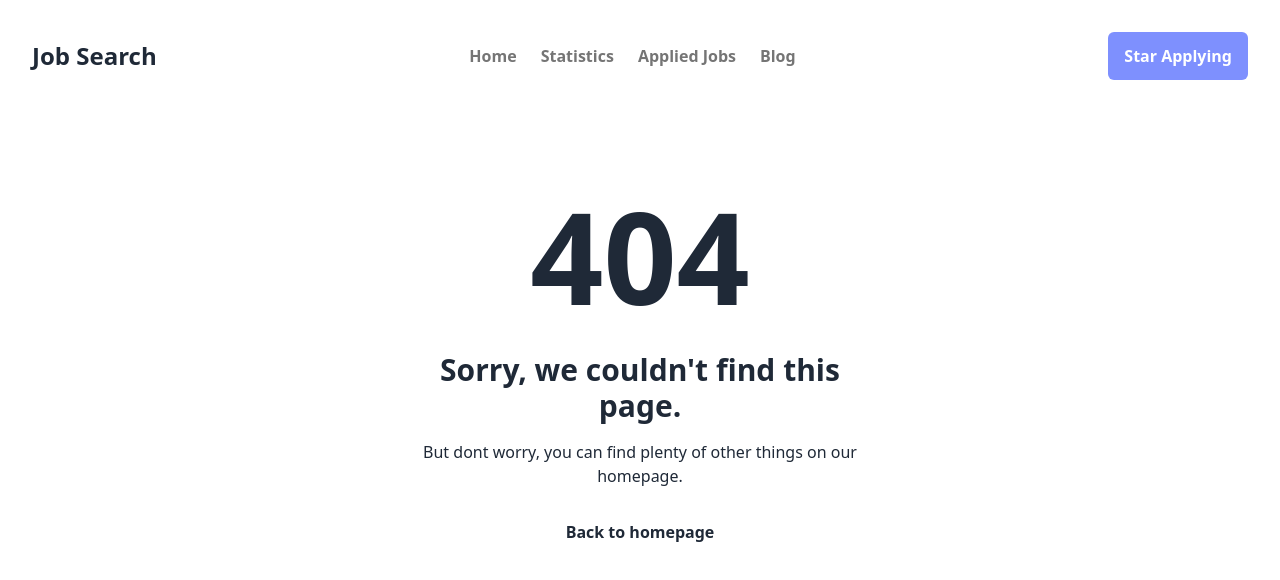
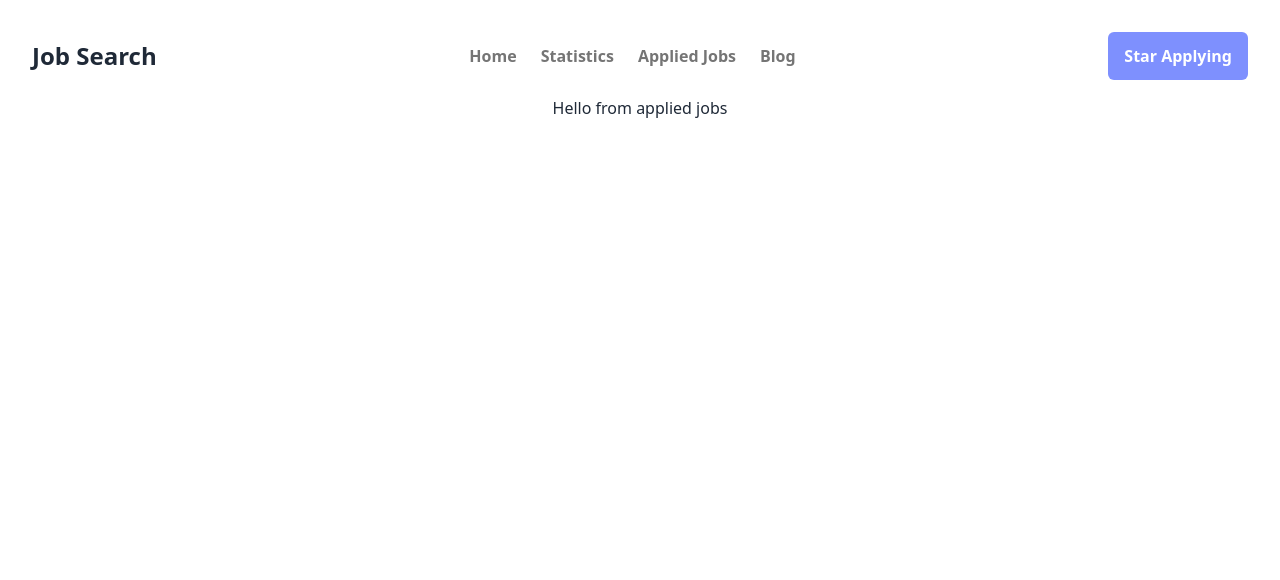
Before and after one commit to Rashed967/career-hub, a React (Vite) app: page /applied-jobs in a window 1280 px wide. Before the commit this address had no page. Shown: the top 580 px of the page. Built offline with nearby package versions, Linux system fonts and the light colour scheme.

Commit message:
nothing changes

```diff
--- /dev/null
+++ b/src/components/AppliedJobs/AppliedJobs.jsx
@@ -0,0 +1,14 @@
+import React from 'react';
+import { getShoppingCart } from '../../../utils/fakedb';
+
+const AppliedJobs = () => {
+    const getStoredCart = getShoppingCart()
+    console.log(getStoredCart)
+    return (
+        <div>
+            <h2>Hello from applied jobs</h2>
+        </div>
+    );
+};
+
+export default AppliedJobs;
--- a/src/components/Home/Home.jsx
+++ b/src/components/Home/Home.jsx
@@ -9,6 +9,9 @@ export const JobContex = createContext('')
 const Home = () => {
     const categories = useLoaderData()
 
+    const handleToCart = (id) =>{
+        console.log(id)
+    }
 
     const [jobs, setJobs ] = useState([])
     const [showAll, setShowAll] = useState(false)
--- a/src/components/JobDetail/JobDetail.jsx
+++ b/src/components/JobDetail/JobDetail.jsx
@@ -1,4 +1,5 @@
 import React from 'react';
+import { addToDb } from '../../../utils/fakedb';
 
 const JobDetail = ({ j }) => {
     const {
@@ -43,7 +44,7 @@ const JobDetail = ({ j }) => {
                     </div>
                 </div>
 
-                <button className="btn btn-success w-full mt-4">Apply Now</button>
+                <button onClick={() => addToDb(id)} className="btn btn-success w-full mt-4">Apply Now</button>
 
             </div>
         </>
--- a/src/main.jsx
+++ b/src/main.jsx
@@ -12,6 +12,7 @@ import JobDetails from './components/JobDetails/JobDetails';
 import Statistics from './components/Statistics/Statistics';
 import ErrorPage from './components/ErrorPage/ErrorPage';
 import Blog from './components/Blog/Blog';
+import AppliedJobs from './components/appliedJobs/appliedJobs';
 
 
 const router = createBrowserRouter([
@@ -38,6 +39,11 @@ const router = createBrowserRouter([
         loader : () => fetch('blog.json')
       },
       {
+        path : "applied-jobs",
+        element : <AppliedJobs></AppliedJobs>,
+
+      },
+      {
         path : "*",
         element : <ErrorPage></ErrorPage>,
       }
```
